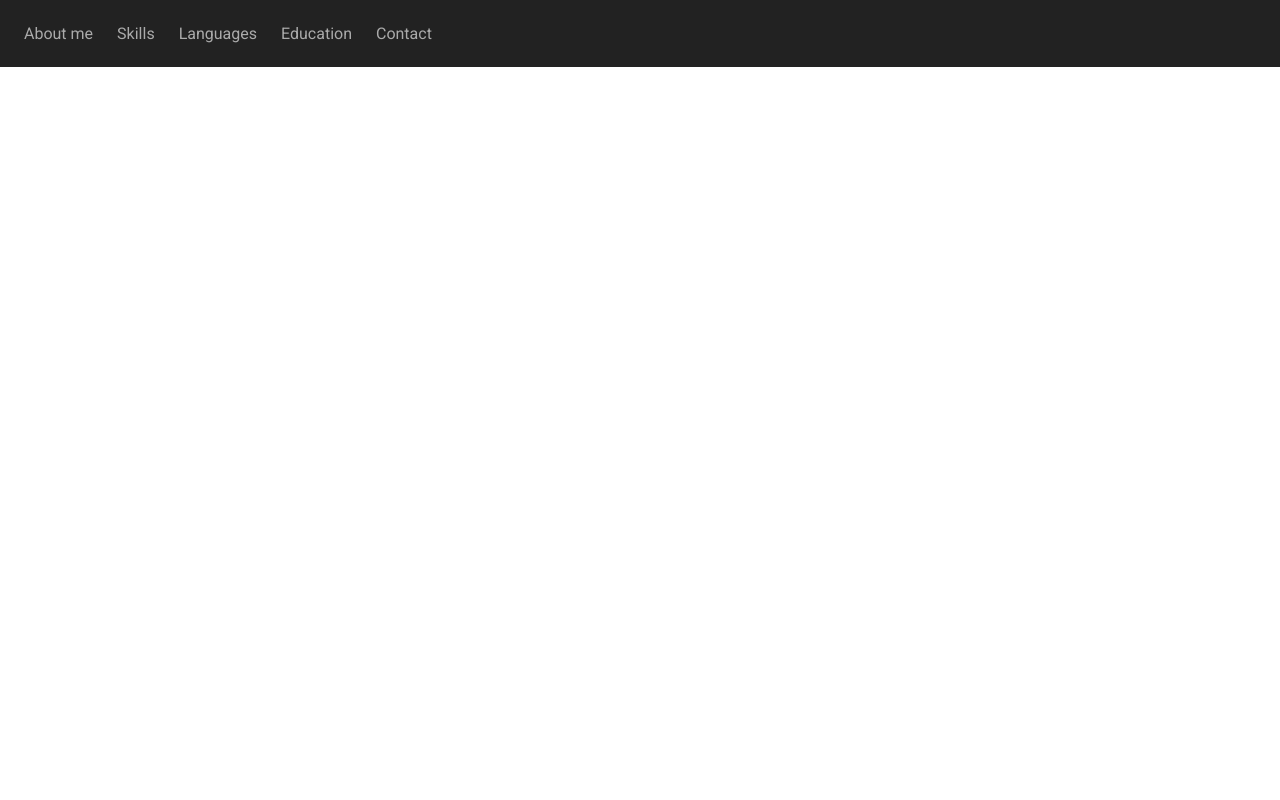
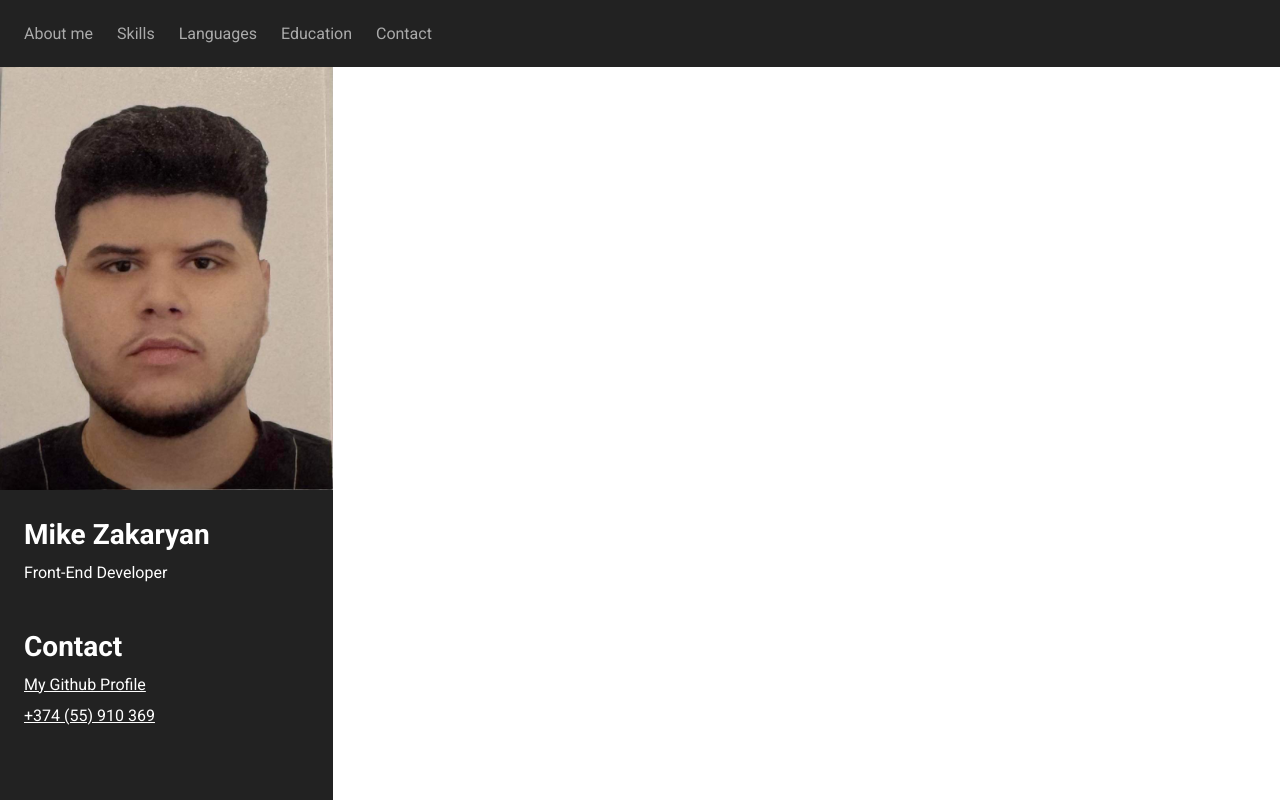
Before and after one commit to MikeZakaryan/rsschool-cv, a plain HTML site: page index.html in a window 1280 px wide. Drawn offline with Linux system fonts and the light colour scheme.

Commit message:
feat: add profile image, name and contact info

```diff
--- a/index.html
+++ b/index.html
@@ -37,7 +37,20 @@
       </nav>
     </header>
     <main class="main-container">
-      <div class="left-container"></div>
+      <div class="left-container">
+        <div class="image-container">
+            <img class="profile-image" src="./assets/profile.JPG" alt="profile-image">
+        </div>
+        <section class="sction-container">
+            <h1 class="title">Mike Zakaryan</h1>
+            <span class="job-title">Front-End Developer</span>
+        </section>
+        <section class="sction-container" id="contactSection">
+            <h2 class="title">Contact</h2>
+            <a class="contact-info-item" href="http://github.com/MikeZakaryan" target="_blank">My Github Profile</a>
+            <a class="contact-info-item" href="tel:+37455910369" target="_blank">+374 (55) 910 369</a>
+        </section>
+      </div>
       <div class="right-container"></div>
     </main>
     <script src="./script.js"></script>
--- a/style.css
+++ b/style.css
@@ -1,6 +1,7 @@
 * {
   font-family: "Roboto", sans-serif;
   font-style: normal;
+  margin: 0;
 }
 
 :root {
@@ -26,7 +27,7 @@ body {
   flex-direction: column;
   justify-content: space-between;
   width: 30px;
-  height: 25px;
+  height: 24px;
   cursor: pointer;
   background: none;
   border: none;
@@ -68,9 +69,42 @@ body {
   display: flex;
 }
 
+.sction-container {
+  padding: 24px;
+  display: flex;
+  flex-direction: column;
+  gap: 12px;
+}
+
+.title {
+  color: var(--white);
+  font-size: 28px;
+  font-weight: bold;
+}
+
 .left-container {
   display: flex;
   flex-direction: column;
+  background: var(--secondary);
+  width: 26vw;
+  height: calc(100svh - 67px);
+}
+
+.image-container {
+  width: 100%;
+  aspect-ratio: 1 / 1;
+}
+
+ .profile-image {
+  width: 100%;
+}
+
+.job-title {
+  color: var(--white);
+}
+
+.contact-info-item {
+  color: var(--white);
 }
 
 .right-container {
@@ -83,6 +117,7 @@ body {
 @media (max-width: 768px) {
   .burger-button-container {
     width: 100%;
+    top: 0;
     background: var(--secondary);
     z-index: 30;
   }
@@ -112,4 +147,12 @@ body {
     padding: 24px;
     position: fixed;
   }
+
+  .main-container {
+    margin-top: 72px;
+  }
+
+  .left-container {
+    width: 100%;
+  }
 }
```
Also changed, not shown: assets/profile.JPG (added), 1 other file.
